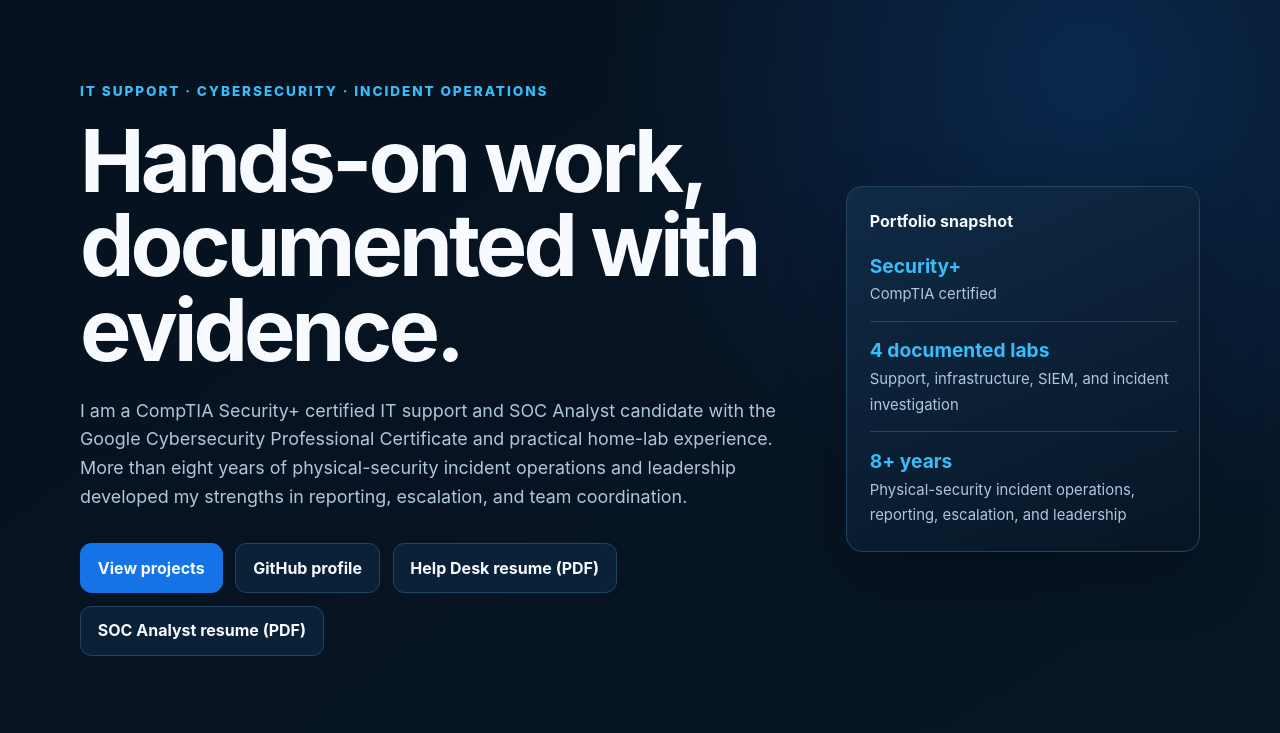
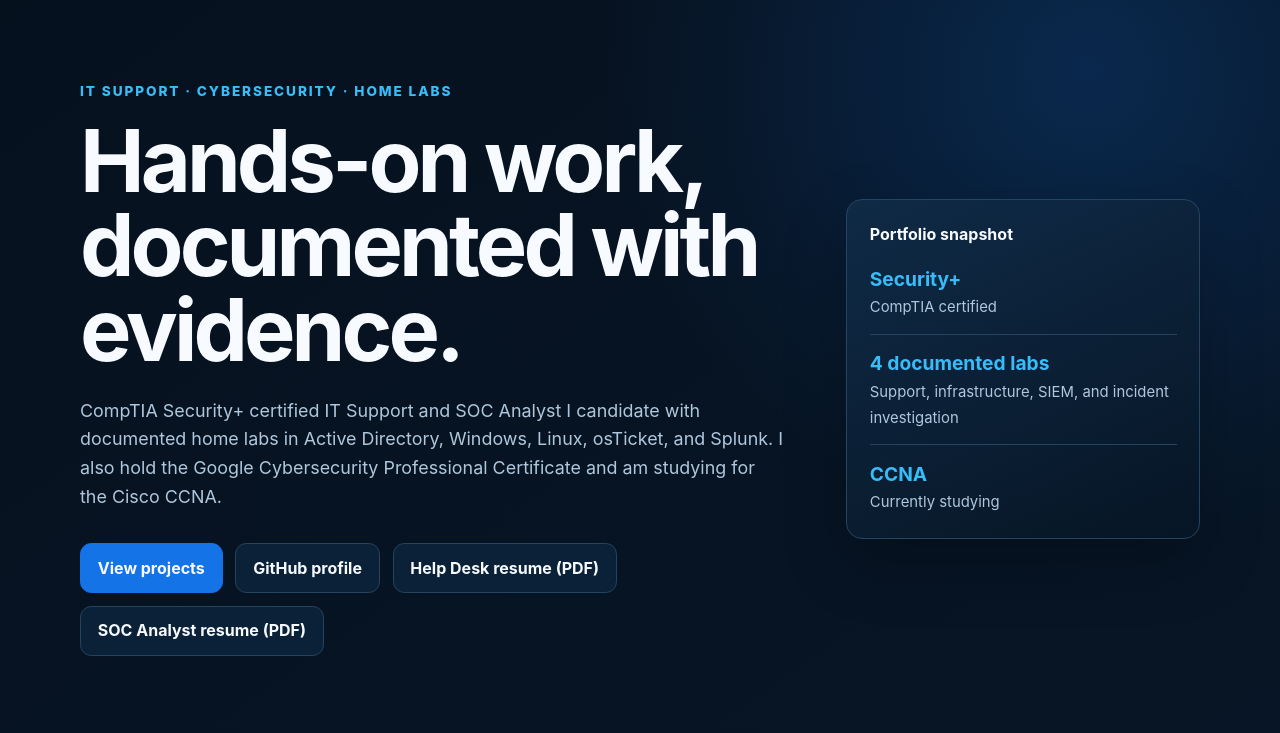
Before and after one commit to jasontwyman/jasontwyman, a plain HTML site: page docs/index.html in a window 1280 px wide. Shown: the part 67-800 px from the top of the page. Drawn offline with Linux system fonts and the light colour scheme.

Commit message:
docs: focus portfolio on technical home labs (#4)
Use approved technical-first introductory wording and label CCNA as current study. Preserve resumes, project evidence, links, and styling.

```diff
--- a/docs/index.html
+++ b/docs/index.html
@@ -239,10 +239,10 @@
   <main id="top">
     <section class="hero shell" aria-labelledby="hero-title">
       <div>
-        <p class="eyebrow">IT Support · Cybersecurity · Incident Operations</p>
+        <p class="eyebrow">IT Support · Cybersecurity · Home Labs</p>
         <h1 id="hero-title">Hands-on work, documented with evidence.</h1>
         <p class="intro">
-          I am a CompTIA Security+ certified IT support and SOC Analyst candidate with the Google Cybersecurity Professional Certificate and practical home-lab experience. More than eight years of physical-security incident operations and leadership developed my strengths in reporting, escalation, and team coordination.
+          CompTIA Security+ certified IT Support and SOC Analyst I candidate with documented home labs in Active Directory, Windows, Linux, osTicket, and Splunk. I also hold the Google Cybersecurity Professional Certificate and am studying for the Cisco CCNA.
         </p>
         <div class="actions">
           <a class="button primary" href="#projects">View projects</a>
@@ -257,7 +257,7 @@
         <ul>
           <li><strong>Security+</strong><span>CompTIA certified</span></li>
           <li><strong>4 documented labs</strong><span>Support, infrastructure, SIEM, and incident investigation</span></li>
-          <li><strong>8+ years</strong><span>Physical-security incident operations, reporting, escalation, and leadership</span></li>
+          <li><strong>CCNA</strong><span>Currently studying</span></li>
         </ul>
       </aside>
     </section>
```
Also changed, not shown: 1 other file.
